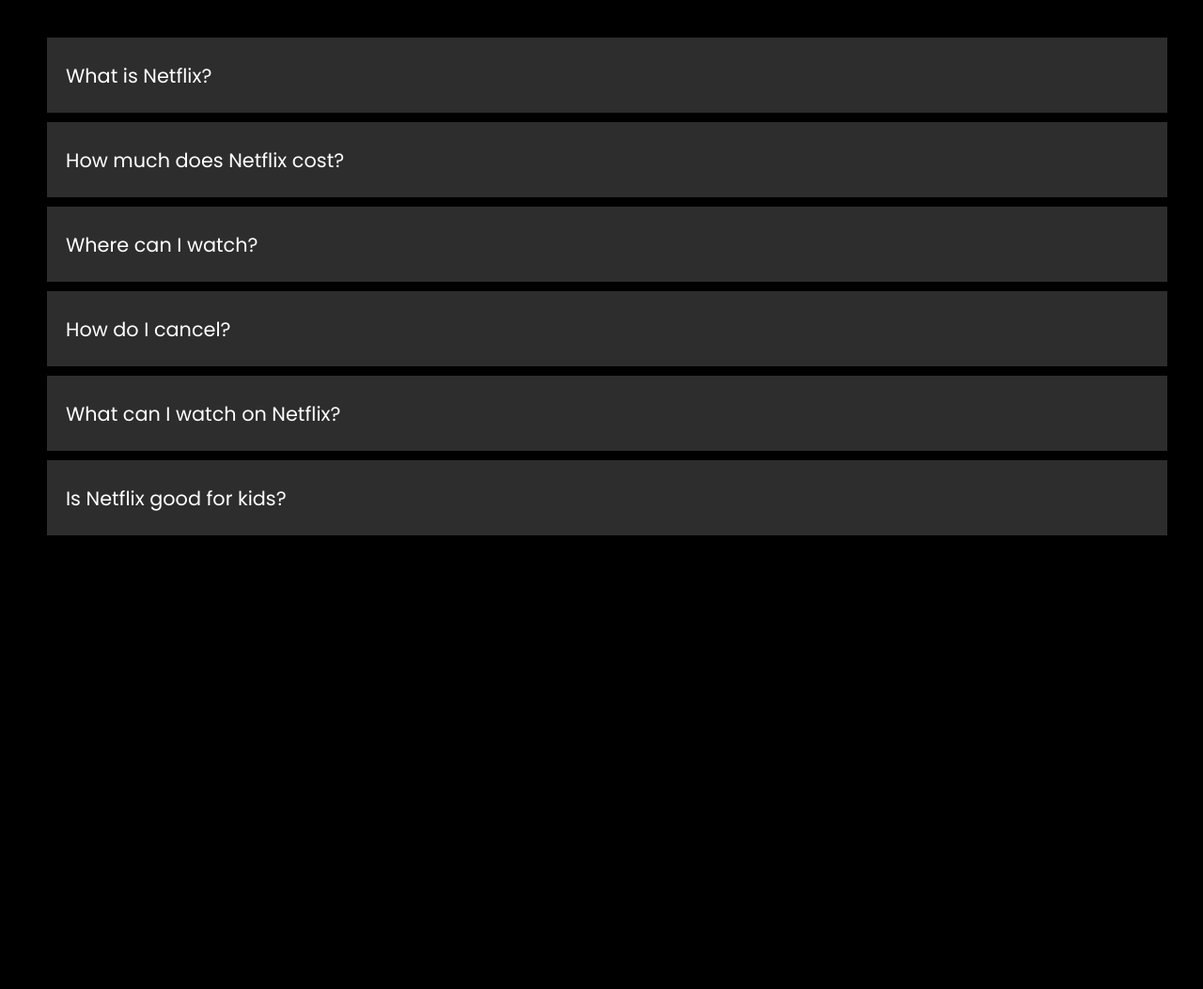
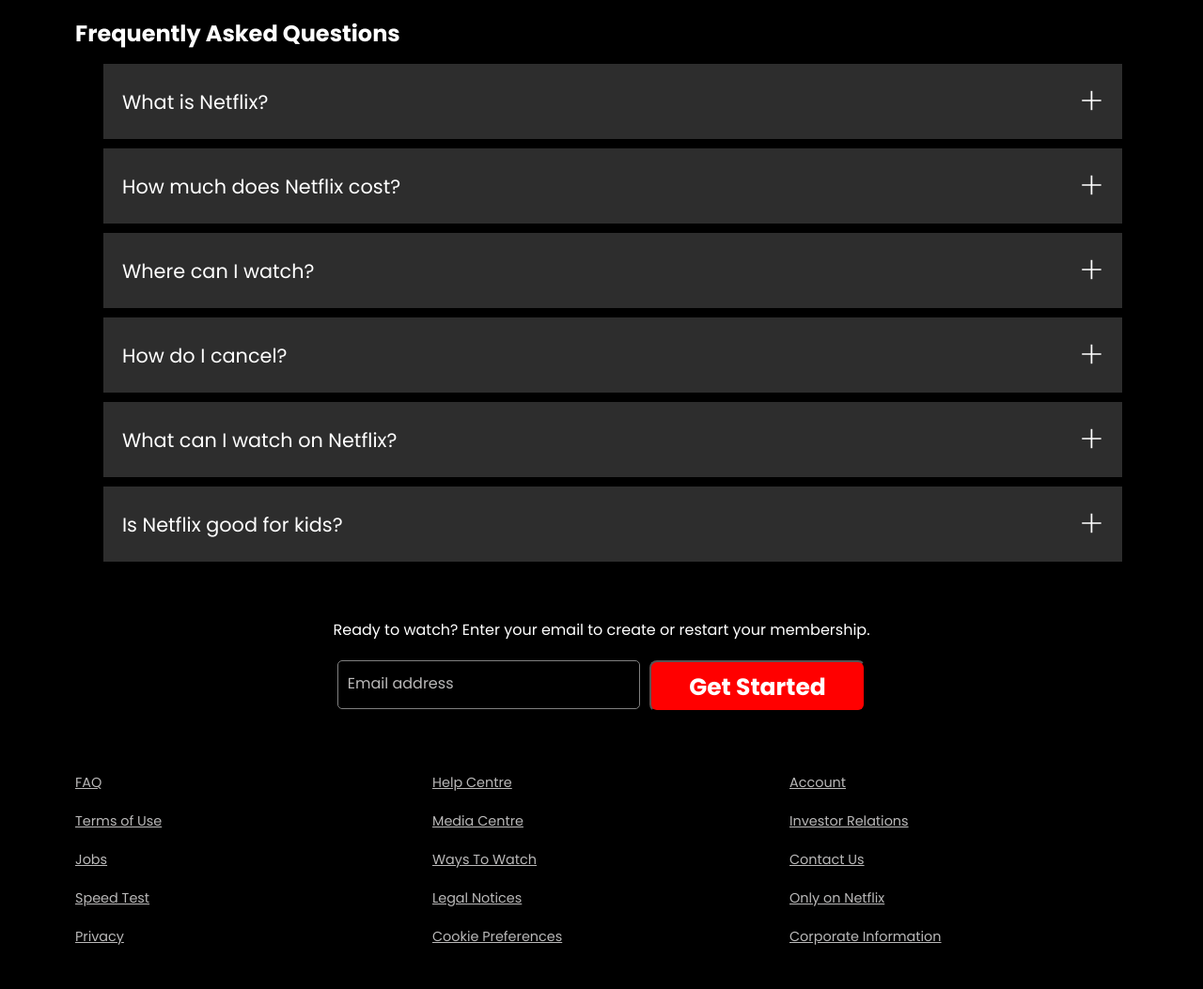
Before and after one commit to Aashu-Dalal/frontend-designs, a plain HTML site: page netflix clone/index.html in a window 1280 px wide. Shown: the part 1597-2650 px from the top of the page at 94% size. Before the commit the page ends 2177 px from the top, so only its background shows below. Drawn offline with Linux system fonts and the light colour scheme.

Commit message:
Added footer and all other needed features

```diff
--- a/netflix clone/index.html
+++ b/netflix clone/index.html
@@ -49,7 +49,7 @@
     </div>
 
     <div class="reason">
-        <h2>More Reasons to Join</h2>
+        <h2 class="exHeading">More Reasons to Join</h2>
         <div class="reasonCards">
             <div class="reasonCard">
                 <div class="head">Enjoy on your TV</div>
@@ -67,24 +67,57 @@
             </div>
             <div class="reasonCard">
                 <div class="head">Create profiles for kids</div>
-                <div class="content">Send kids on adventures with their favourite characters in a space made just for them — free with your
+                <div class="content">Send kids on adventures with their favourite characters in a space made just for
+                    them — free with your
                     membership.</div>
             </div>
         </div>
     </div>
 
     <div class="faq">
-        <h2>Frequently Asked Questions</h2>
+        <h2 class="exHeading">Frequently Asked Questions</h2>
         <div class="faqCards">
             <div class="faqCard">
-                <div class="head">What is Netflix?</div>
-                <div class="head">How much does Netflix cost?</div>
-                <div class="head">Where can I watch?</div>
-                <div class="head">How do I cancel?</div>
-                <div class="head">What can I watch on Netflix?</div>
-                <div class="head">Is Netflix good for kids?</div>
+                <div class="head"><span>What is Netflix?</span> <span class="plus">+</span> </div>
+                <div class="head"> <span>How much does Netflix cost?</span> <span class="plus">+</span> </div>
+                <div class="head"><span>Where can I watch?</span> <span class="plus">+</span> </div>
+                <div class="head"><span>How do I cancel?</span> <span class="plus">+</span> </div>
+                <div class="head"><span>What can I watch on Netflix?</span> <span class="plus">+</span> </div>
+                <div class="head"><span>Is Netflix good for kids?</span> <span class="plus">+</span> </div>
 
-    </div>
+            </div>
+
+            <div class="emailStart">
+                <p class="label2">Ready to watch? Enter your email to create or restart your membership.</p>
+                <div class="email">
+                    <input type="email" placeholder="Email address">
+                    <button>Get Started</button>
+                </div>
+            </div>
+
+            <footer>
+                <div class="footer">
+                    <p>Questions? Call 000-800-040-1843</p>
+                    <div class="footerLinks">
+                        <li><a href="#">FAQ</a></li>
+                        <li><a href="#">Help Centre</a></li>
+                        <li><a href="#">Account</a></li>
+                        <li><a href="#">Terms of Use</a></li>
+                        <li><a href="#">Media Centre</a></li>
+                        <li><a href="#">Investor Relations</a></li>
+                        <li><a href="#">Jobs</a></li>
+                        <li><a href="#">Ways To Watch</a></li>
+                        <li><a href="#">Contact Us</a></li>
+                        <li><a href="#">Speed Test</a></li>
+                        <li><a href="#">Legal Notices</a></li>
+                        <li><a href="#">Only on Netflix</a></li>
+                        <li><a href="#">Privacy</a></li>
+                        <li><a href="#">Cookie Preferences</a></li>
+                        <li><a href="#">Corporate Information</a></li>
+                    </div>
+                    <p>Netflix India</p>
+                </div>
+            </footer>
 
 </body>
 
--- a/netflix clone/style.css
+++ b/netflix clone/style.css
@@ -1,5 +1,6 @@
 @import url('https://fonts.googleapis.com/css2?family=Baloo+Bhai+2:wght@400..800&family=Poppins:ital,wght@0,100;0,200;0,300;0,400;0,500;0,600;0,700;0,800;0,900;1,100;1,200;1,300;1,400;1,500;1,600;1,700;1,800;1,900&display=swap');
 *{
+    font-family: 'Poppins', sans-serif;
     margin: 0;
     padding: 0;
 }
@@ -85,7 +86,6 @@
 }
 .title .titlename{
     padding: 0 ;
-    font-family: 'poppins';
     font-size: 70px;
     font-weight: bold;
 }
@@ -136,7 +136,6 @@
     overflow-x: scroll;
 }
 .trending h2{
-    font-family: 'poppins';
     color: white;
     margin: 15px 80px;
 }
@@ -191,8 +190,8 @@
     background-image: url(movies/movie10.jpg);
     background-position: center center;
 }
-.reason h2{
-    font-family: 'poppins';
+.exHeading{
+
     color: white;
     margin: 15px 80px;
 }
@@ -204,7 +203,6 @@
 .reasonCard{
     box-sizing: border-box;
     padding: 20px;
-    font-family: 'poppins';
     background: linear-gradient(45deg, #1B1C38,#20111F);
     border-radius: 13px;
     color:white;
@@ -221,6 +219,9 @@
     font-size: 0.9rem;
     margin-top: 10px;
 }
+.faqCard{
+    margin: 0 60px;
+}
 .faqCard .head{
     width: 90%;
     height: 80px;
@@ -229,11 +230,41 @@
     color: white;
     display: flex;
     align-items: center;
-    font-family: 'poppins';
     font-size: 1.3em;
     padding: 0 20px;
+    justify-content: space-between;
+}
+
+.faqCard .head .plus{
+    font-size: 40px;
+    font-weight: 200;
 }
 .faqCard .head:hover{
     cursor: pointer;
     background-color: #3d3d3d;
 }
+
+.emailStart{
+    margin-top: 60px;
+    display: flex;
+    flex-direction: column;
+    align-items: center;
+}
+.emailStart .label2{
+    color: white;
+    font-size: 1em;
+}
+.footerLinks{
+    display: grid;
+    grid-template-columns: repeat(3,1fr);
+    gap: 20px;
+    margin: 20px 80px;
+}
+.footerLinks li{
+    list-style: none;
+    font-size: 0.9em;
+}
+
+.footerLinks li a{
+    color: rgb(186, 185, 185);
+}
```
